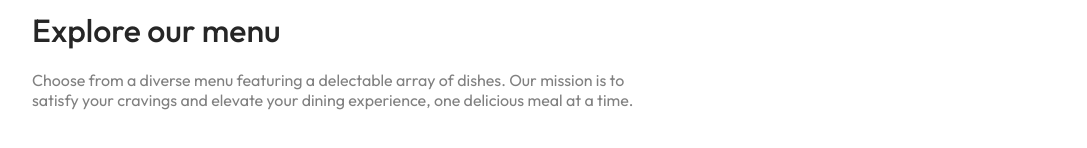
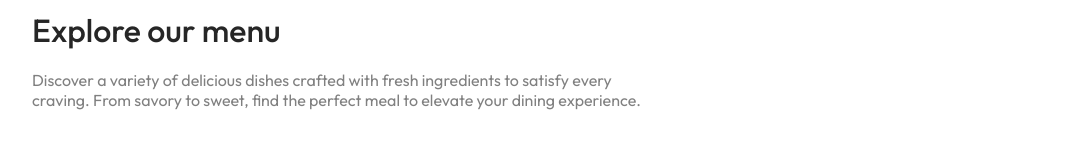
Before and after one commit to catherin-raichal-i/TomatoBites, a React (Vite) app: page / in a window 1280 px wide. Shown: the part 567-715 px from the top of the page, without its empty margins (96-1183 px from the left). Built offline with nearby package versions, Linux system fonts and the light colour scheme.

Commit message:
Update ExploreMenu.jsx

```diff
--- a/src/components/ExploreMenu/ExploreMenu.jsx
+++ b/src/components/ExploreMenu/ExploreMenu.jsx
@@ -9,7 +9,7 @@ const ExploreMenu = ({category, setCategory}) => {
 
         <div className='explore-menu' id='explore-menu'>
             <h1>Explore our menu</h1>
-            <p className='explore-menu-text'>Choose from a diverse menu featuring a delectable array of dishes. Our mission is to satisfy your cravings and elevate your dining experience, one delicious meal at a time. </p>
+            <p className='explore-menu-text'>Discover a variety of delicious dishes crafted with fresh ingredients to satisfy every craving. From savory to sweet, find the perfect meal to elevate your dining experience.</p>
             <div className="explore-menu-list">
                 {menu_list.map((item, index) => {
                     return (
@@ -27,4 +27,5 @@ const ExploreMenu = ({category, setCategory}) => {
     )
 }
 
+
 export default ExploreMenu
```
